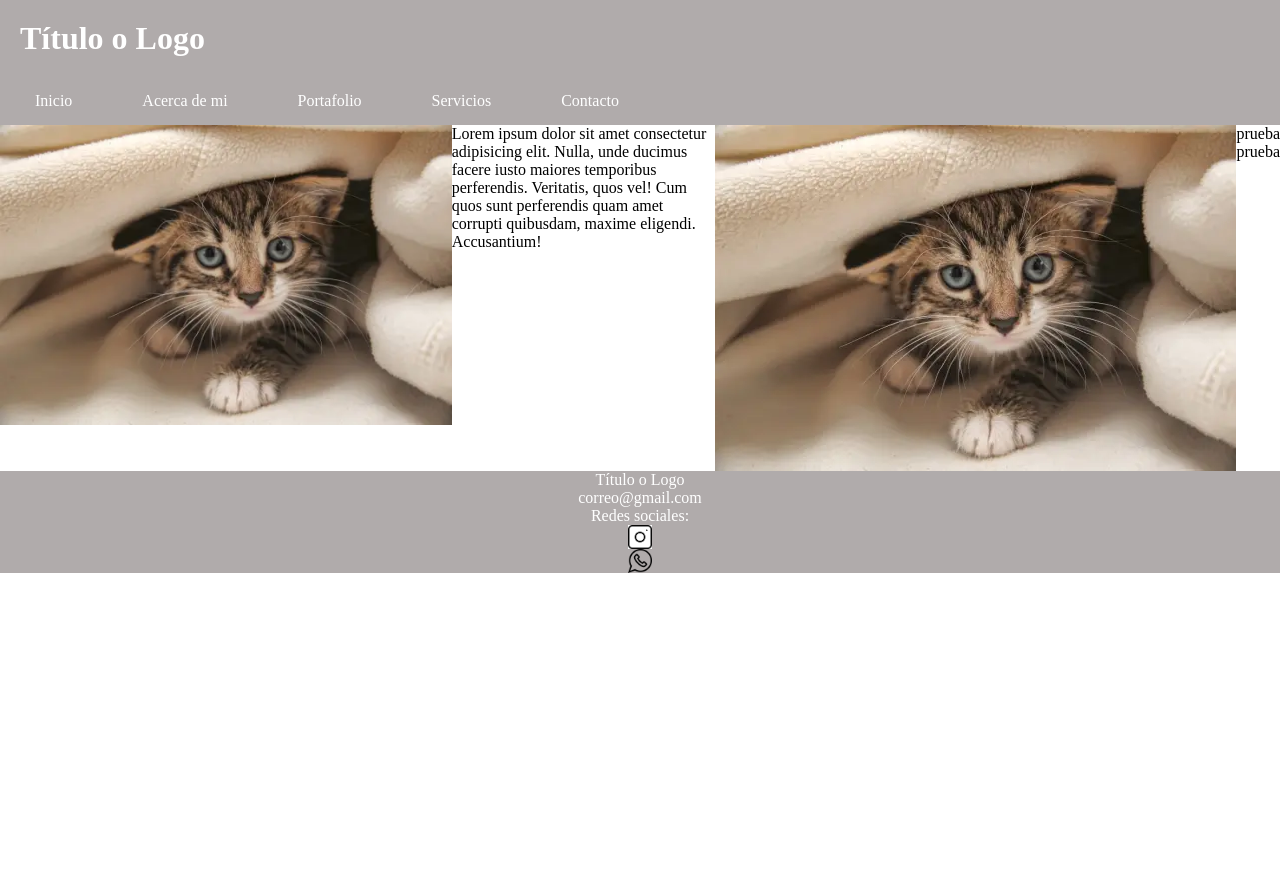
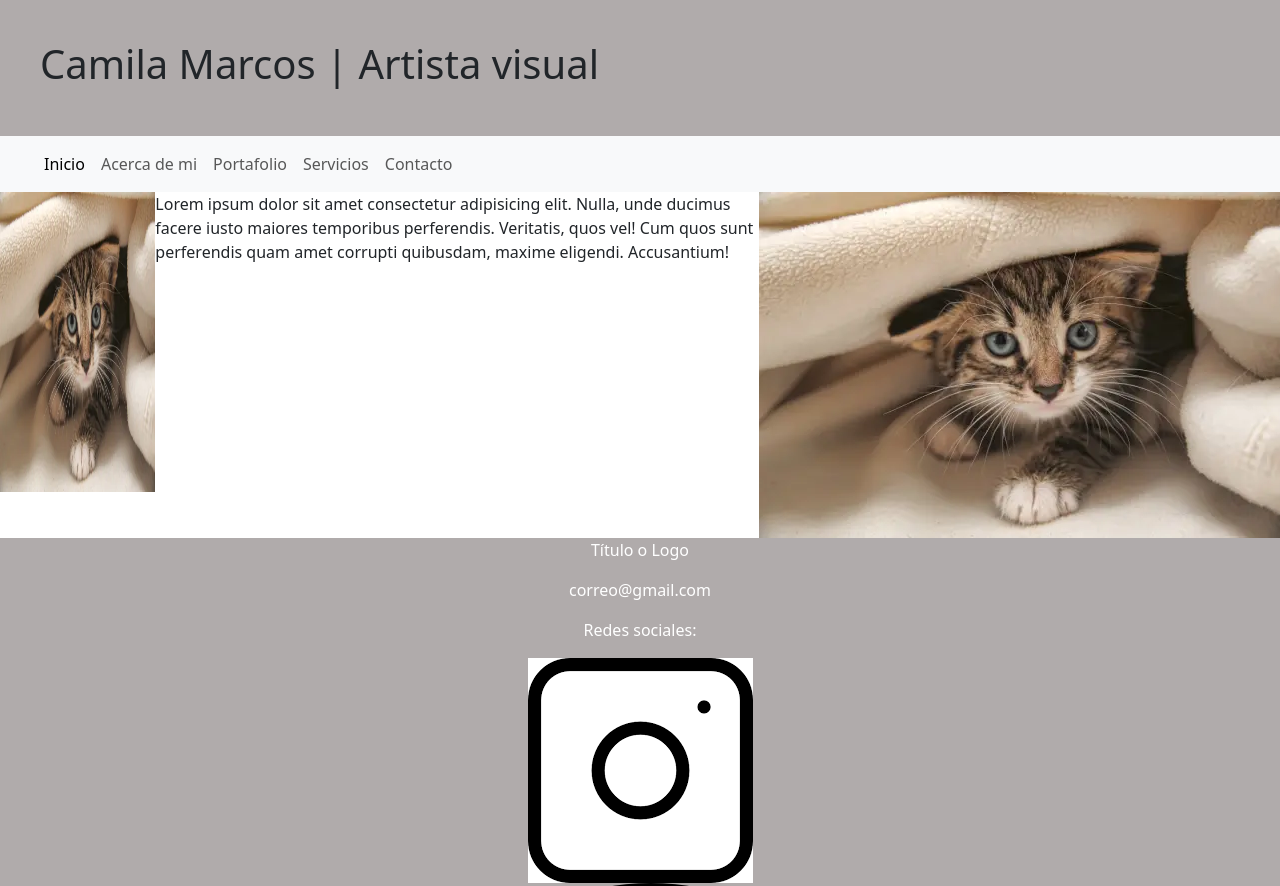
Before and after one commit to Camila-Marcos/entrega2Coderhouse, a plain HTML site: page index.html in a window 1280 px wide. Shown: the top 886 px of the page. Before the commit the page ends 800 px from the top, so only its background shows below. Drawn offline with nearby package versions, Linux system fonts and the light colour scheme.

Commit message:
integración de bootstrap al nav

```diff
--- a/assets/css/style.css
+++ b/assets/css/style.css
@@ -9,28 +9,22 @@ header {
 h1 {
     color: white;
     display: flex;
-    padding: 20px;
+    padding: 40px;
     margin: 0%;
 }
-.navbar{
-    display: flex;
+nav{
+    background-color: #FFFFFF;
+}
 
-}
-.navbar ul{
-    display: flex;
-    list-style: none;
-    padding: 0%;
-    margin: 0%;
-}
-.navbar li{
-    margin: 0% 15px;
-}
-.navbar a{
-    color: white;
-    text-decoration: none;
-    padding: 15px 20px;
-    display: block;
-}
+
+
+
+
+
+
+
+
+
 .imagenportada{
     width: 100%;
     height: 300px;
@@ -44,9 +38,7 @@ footer {
     flex-direction: column;
     align-items: center;
 }
-.logo{
-    width: 24px;
-}
+
 /* Acerca de mi */
 main{
     display: flex;
--- a/index.html
+++ b/index.html
@@ -1,30 +1,63 @@
 <!DOCTYPE html>
 <html lang="en">
+
 <head>
     <meta charset="UTF-8">
     <meta name="viewport" content="width=device-width, initial-scale=1.0">
     <link rel="stylesheet" href="/assets/css/style.css">
+    <link href="https://cdn.jsdelivr.net/npm/bootstrap@5.3.3/dist/css/bootstrap.min.css" rel="stylesheet"
+        integrity="sha384-QWTKZyjpPEjISv5WaRU9OFeRpok6YctnYmDr5pNlyT2bRjXh0JMhjY6hW+ALEwIH" crossorigin="anonymous">
     <title>PreEntrega1Marcos</title>
 </head>
+
 <body>
     <header>
-        <h1>Título o Logo</h1>
-        <nav class="navbar">
-          <ul>
-            <li><a href="/index.html">Inicio</a></li>
-            <li><a href="/paginas/aboutme.html">Acerca de mi</a></li>
-            <li><a href="/paginas/portafolio.html">Portafolio</a></li>
-            <li><a href="/paginas/servicios.html">Servicios</a></li>
-            <li><a href="/paginas/contacto.html">Contacto</a></li>
+        <h1>Camila Marcos | Artista visual</h1>
+        <!-- bootstrap -->
+        <nav class="navbar navbar-expand-lg bg-body-tertiary">
+            <div class="container-fluid">
+              <!-- <a class="navbar-brand" href="#">Navbar</a> -->
+              <button class="navbar-toggler" type="button" data-bs-toggle="collapse" data-bs-target="#navbarNavDropdown" aria-controls="navbarNavDropdown" aria-expanded="false" aria-label="Toggle navigation">
+                <span class="navbar-toggler-icon"></span>
+              </button>
+              <div class="collapse navbar-collapse" id="navbarNavDropdown">
+            <!-- lista de menu     -->
+                <ul class="navbar-nav ps-4">
+                  <li class="nav-item">
+                    <a class="nav-link active" aria-current="page" href="index.html">Inicio</a>
+                  </li>
+                  <li class="nav-item">
+                    <a class="nav-link" href="paginas/aboutme.html">Acerca de mi</a>
+                  </li>
+                  <li class="nav-item">
+                    <a class="nav-link" href="paginas/portafolio.html">Portafolio</a>
+                  </li>
+                  <li class="nav-item">
+                    <a class="nav-link" href="paginas/servicios.html">Servicios</a>
+                  </li>
+                  <li class="nav-item">
+                    <a class="nav-link" href="paginas/contacto.html">Contacto</a>
+                  </li>
                 </ul>
+              </div>
+            </div>
           </nav>
+
     </header>
     <main>
+<div class="imagenAmpliada">
+    <img class="imagenportada" src="assets/img/gatito.webp" alt="imagen de ejemplo">
+</div>
 
-    <img class="imagenportada" src="assets/img/gatito.webp" alt="imagen de ejemplo">
-    <p>Lorem ipsum dolor sit amet consectetur adipisicing elit. Nulla, unde ducimus facere iusto maiores temporibus perferendis. Veritatis, quos vel! Cum quos sunt perferendis quam amet corrupti quibusdam, maxime eligendi. Accusantium!</p>
+
+
+
+
+        <p>Lorem ipsum dolor sit amet consectetur adipisicing elit. Nulla, unde ducimus facere iusto maiores temporibus
+            perferendis. Veritatis, quos vel! Cum quos sunt perferendis quam amet corrupti quibusdam, maxime eligendi.
+            Accusantium!</p>
         <img src="assets/img/gatito.webp" alt="">
-    <p>prueba prueba</p>
+
     </main>
 
     <footer>
@@ -35,6 +68,9 @@
         <img class="logo" src="assets/img/whatsapp.png" alt="logo whatsapp">
 
     </footer>
+    <script src="https://cdn.jsdelivr.net/npm/bootstrap@5.3.3/dist/js/bootstrap.bundle.min.js"
+        integrity="sha384-YvpcrYf0tY3lHB60NNkmXc5s9fDVZLESaAA55NDzOxhy9GkcIdslK1eN7N6jIeHz"
+        crossorigin="anonymous"></script>
+</body>
 
-</body>
 </html>
```
Lines whose indentation alone changed are shown as unchanged.
